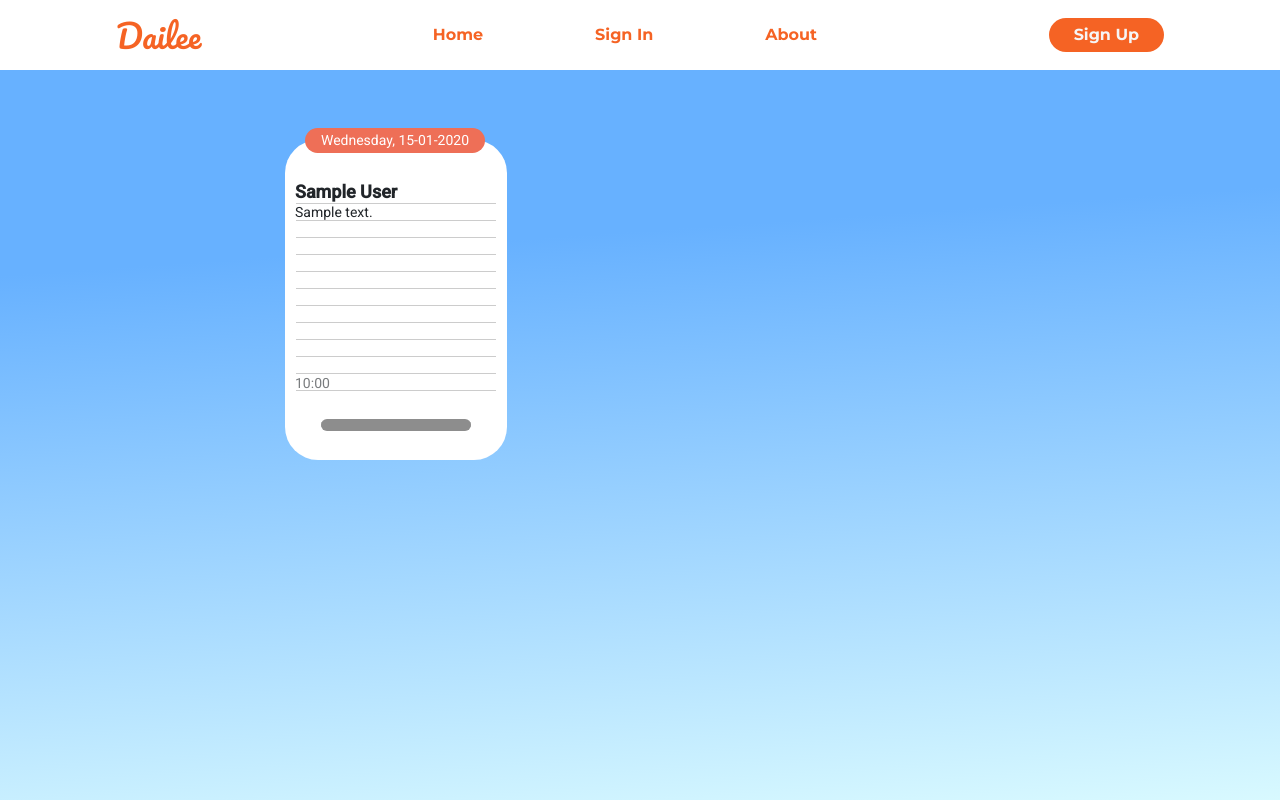
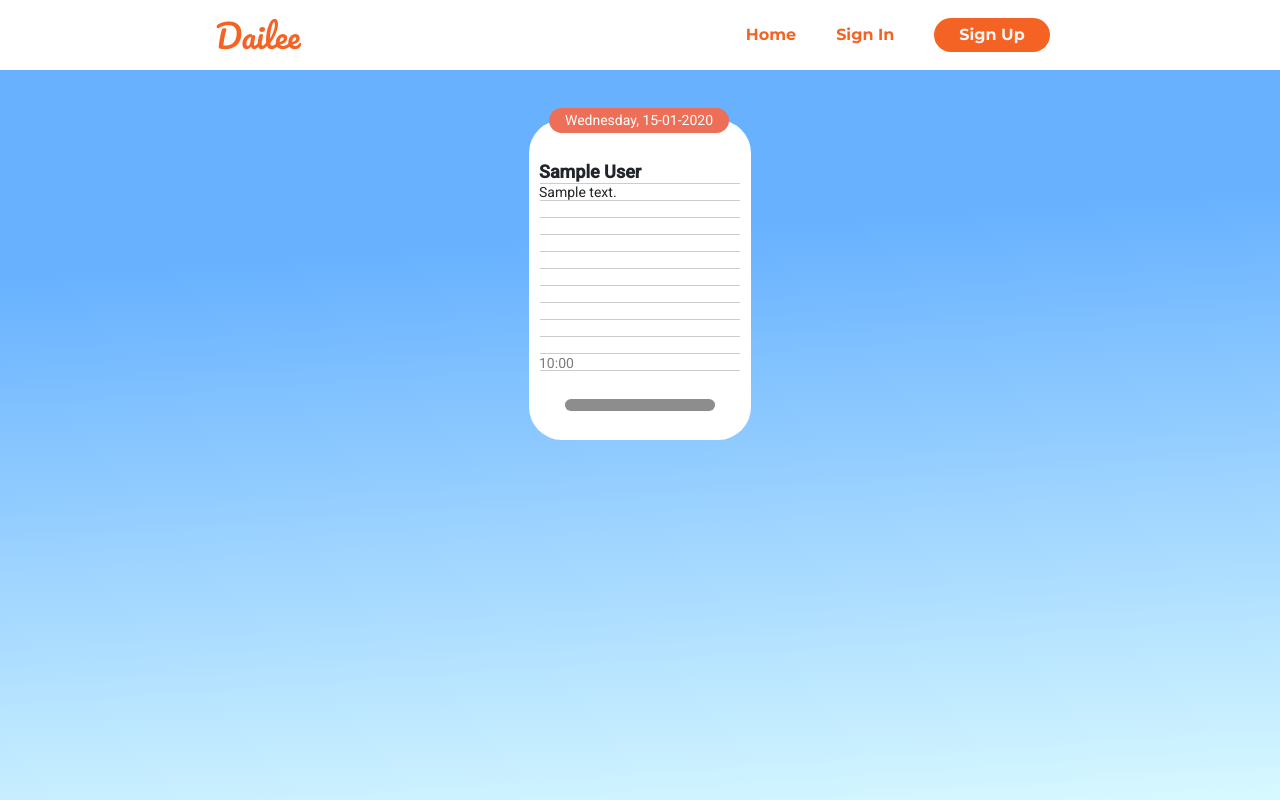
Before and after one commit to globalpolaris/maheart_backup, a Flask app: template app/templates/index.html in a window 1280 px wide. Run offline with Flask 2, Linux system fonts and the light colour scheme; tables that the repository leaves empty hold one stand-in row (values such as "Sample post"); the template is opened without the code that fills it: values that come from a table or form of the project are taken from there, most other values are stand-ins (such as "Sample title", 1, 10 or a date in 2020).

Commit message:
css modified

```diff
--- a/app/static/css/home.css
+++ b/app/static/css/home.css
@@ -8,13 +8,16 @@ body {
   display: flex;
   flex-direction: row;
   align-items: center;
+  justify-content: center;
   flex-wrap: wrap;
-  margin: 35px 250px 35px 260px;
+  margin: 25px 350px;
+  /* width: 80%; */
+
 }
 
 .post {
   position: relative;
-  margin: 35px 25px;
+  margin: 25px 15px;
   display: flex;
   background-color: #fff;
   flex-direction: column;
--- a/app/static/css/index.css
+++ b/app/static/css/index.css
@@ -3,20 +3,25 @@
 * {
   margin: 0;
   padding: 0;
+  box-sizing: border-box;
+}
+
+html, body {
+  min-height: 100%;
 }
 
 body {
-  height: 100vh;
+  height: 100%;
   background-repeat: no-repeat;
   background-attachment: fixed;
-  background-size: contain;
+  background-size: cover;
   font-family: sans-serif;
   background: rgb(103,177,255);
   background: -moz-linear-gradient(176deg, rgba(103,177,255,1) 31%, rgba(216,249,255,1) 100%);
   background: -webkit-linear-gradient(176deg, rgba(103,177,255,1) 31%, rgba(216,249,255,1) 100%);
   background: linear-gradient(176deg, rgba(103,177,255,1) 31%, rgba(216,249,255,1) 100%);
   filter: progid:DXImageTransform.Microsoft.gradient(startColorstr="#67b1ff",endColorstr="#d8f9ff",GradientType=1);
-  overflow-y: hidden;
+  /* overflow-y: auto; */
 }
 
 nav {
@@ -52,7 +57,7 @@ nav ul {
   list-style: none;
   align-items: center;
   width: 30%;
-  justify-content: space-between;
+  justify-content: space-evenly;
   margin: 0;
 }
 
@@ -92,10 +97,11 @@ nav .signup:hover {
 
 /*hamburger*/
 .menu-toggle {
+  margin-right: 25px;
   display: none;
   flex-direction: column;
   height: 20px;
-  justify-content: space-between;
+  justify-content: space-around;
   position: relative;
 }
 
@@ -114,7 +120,8 @@ nav .signup:hover {
   display: block;
   width: 28px;
   height: 3px;
-  background-color: #f6f5f5;
+  background-color: #000000;
+  opacity: .3;
   border-radius: 3px;
   transition: all 0.3s;
 }
@@ -130,11 +137,12 @@ nav .signup:hover {
 
 .menu-toggle input:checked ~ span:nth-child(2) {
   transform: rotate(45deg) translate(-1px, -1px);
+  margin-top: -3px;
   margin-left: 15px;
 }
 
 .menu-toggle input:checked ~ span:nth-child(4) {
-  transform: rotate(-45deg);
+  transform: rotate(-45deg) translate(-1px, 0);
   margin-left: 15px;
 }
 
@@ -222,9 +230,14 @@ nav .signup:hover {
   .menu-toggle {
     display: flex;
     z-index: 3;
+    right: 10px;
   }
   .menu-toggle input {
     z-index: 1;
+  }
+
+  nav {
+    justify-content: space-between;
   }
 
   nav h4 {
@@ -240,7 +253,7 @@ nav .signup:hover {
     z-index: 2;
     justify-content: space-evenly;
     align-items: center;
-    background-color: #070d59;
+    background-color: #acd7ff;
     transform: translateY(-100%);
   }
 
@@ -250,7 +263,7 @@ nav .signup:hover {
 
   nav ul li {
     display: flex;
-    margin: 0 0 0 -30px;
+    /* margin: 0 0 0 -30px; */
   }
 
   nav ul.slide {
--- a/app/static/css/post.css
+++ b/app/static/css/post.css
@@ -1,4 +1,5 @@
 body {
+    background-repeat: no-repeat;
     overflow-y: scroll;
     height: 100%;
 }
@@ -11,8 +12,6 @@ body {
     border-radius: 3px;
     display: flex;
     flex-direction: column;
-    /* justify-content: center; */
-    /* box-shadow: 5px 8px 20px rgb(41, 41, 41); */
 }
 
 p {
--- a/app/templates/base.html
+++ b/app/templates/base.html
@@ -13,7 +13,7 @@
 <body>
     <nav>
         <div class="logo">
-            <a href="{{ url_for('index') }}">Dailee</a>
+            <a href="{{ url_for('index') }}" style="padding: 25px 25px;">Dailee</a>
         </div>
         <ul>
             <li><a href="{{ url_for('index') }}">Home</a></li>
@@ -25,8 +25,20 @@
                   Write a Post
                 </button>
             {% endif %}
-            <li><a href="#">About</a></li>
 
+            <li>
+            {% if current_user.is_anonymous %}
+        <a class="signup" href="{{ url_for('signup') }}">Sign Up</a>
+        {% else %}
+        <div class="dropdown">
+            <button onclick="myFunction()" class="dropbtn">{{ current_user.display_name }}<i class="dropbtn fas fa-chevron-down"></i></button>
+            <div id="myDropdown" class="dropdown-content">
+              <a href="{{ url_for('edit_profile') }}">Edit Profile</a>
+              <a href="{{ url_for('logout') }}">Logout</a>
+            </div>
+        </div>
+        {% endif %}
+      </li>
         </ul>
 
 
@@ -35,7 +47,7 @@
     <div class="modal-dialog">
       <div class="modal-content">
         <div class="modal-header">
-          <h5 class="modal-title" id="exampleModalLabel">Modal title</h5>
+          <h5 class="modal-title" id="exampleModalLabel">Write a Post</h5>
           <button type="button" class="close" data-dismiss="modal" aria-label="Close">
             <span aria-hidden="true">&times;</span>
           </button>
@@ -58,24 +70,13 @@
   </div>
 
 
-        <div class="menu-toggle">
+        <div class="menu-toggle" >
             <input type="checkbox">
             <span></span>
             <span></span>
             <span></span>
         </div>
-        {% if current_user.is_anonymous %}
-        <a class="signup" href="{{ url_for('signup') }}">Sign Up</a>
-        {% else %}
-        <div class="dropdown">
-            <button onclick="myFunction()" class="dropbtn">{{ current_user.display_name }}<i class="dropbtn fas fa-chevron-down"></i></button>
-            <div id="myDropdown" class="dropdown-content">
-              <a href="{{ url_for('edit_profile') }}">Edit Profile</a>
-              <a href="{{ url_for('logout') }}">Logout</a>
-              <!-- <a href="#">Link 3</a> -->
-            </div>
-        </div>
-        {% endif %}
+
     </nav>
 
 
```
Also changed, not shown: app.db.
